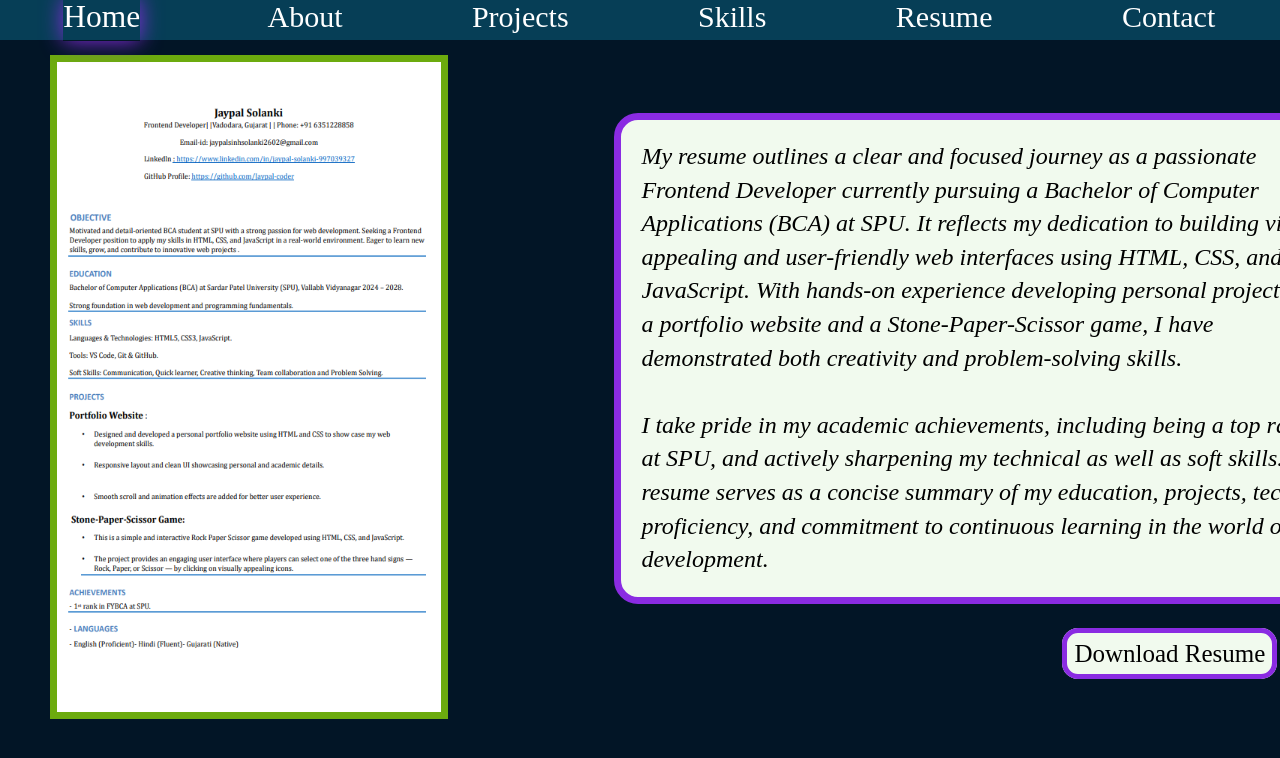
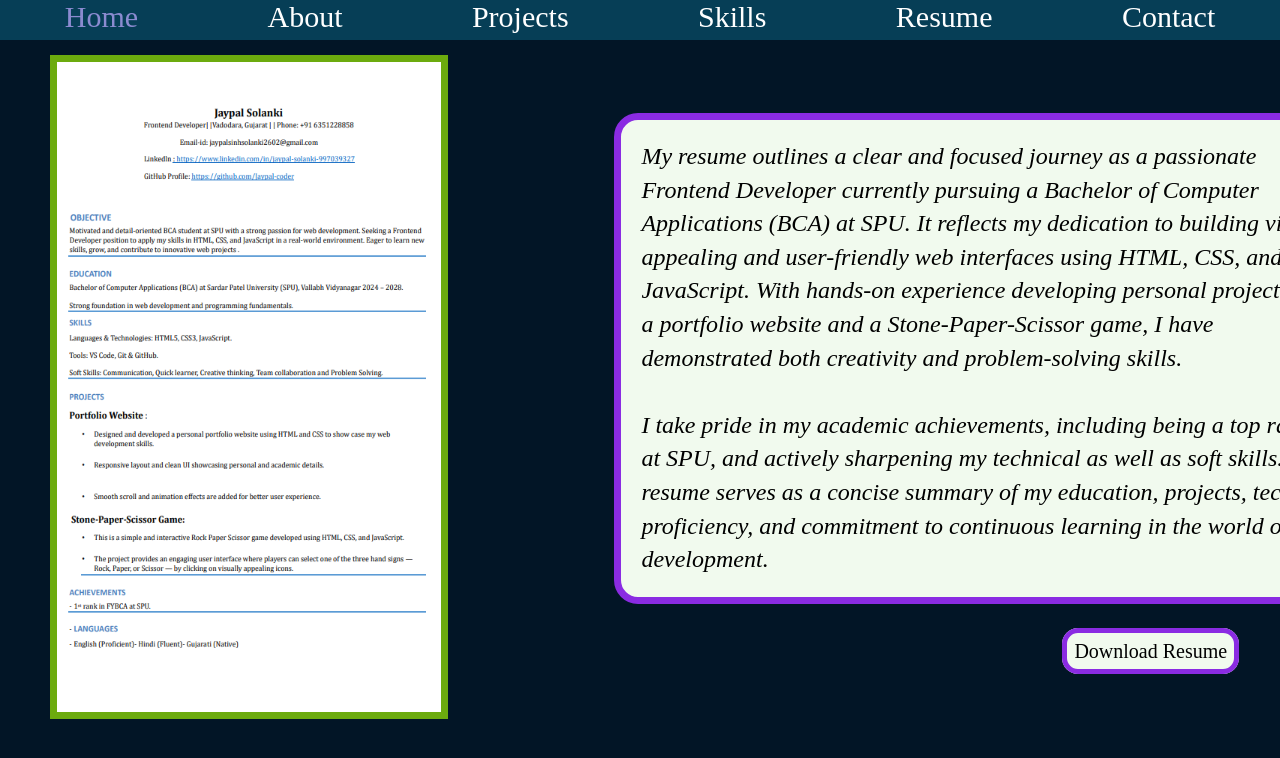
Before and after one commit to Jaypal-coder/My-Portfolio, a plain HTML site: page resume.html in a window 1280 px wide. In both pictures the pointer is over the link "Home". Shown: the top 758 px of the page. Drawn offline with Linux system fonts and the light colour scheme.

Commit message:
Initial Commit

```diff
--- a/resume.css
+++ b/resume.css
@@ -16,9 +16,7 @@ a{
     color: white;
 }
 a:hover{
-    transform: scale(1.05);
-  box-shadow: 0 0 20px #8a2be2;
-  transition: 0.3s ease;
+    color: rgb(139, 139, 208);
 
 }
 body{
@@ -56,5 +54,10 @@ p{
     border-radius: 1rem;
     color:black;
     padding: 7px;
-    font-size: 25px;
+    font-size: 20px;
 }
+#btn:hover{
+  transform: scale(1.05);
+  box-shadow: 0 0 20px #8a2be2;
+  transition: 0.3s ease;
+}
```
